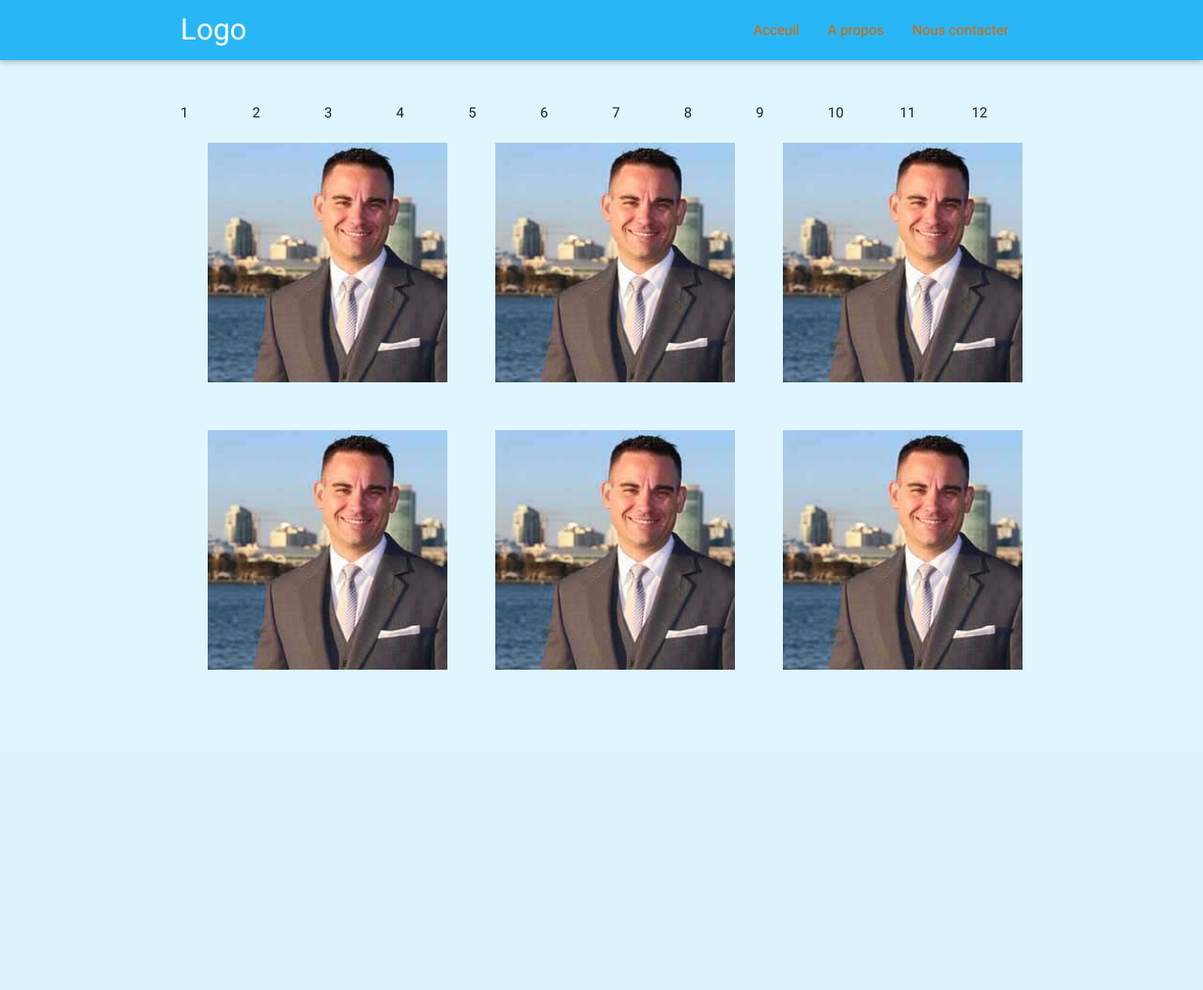
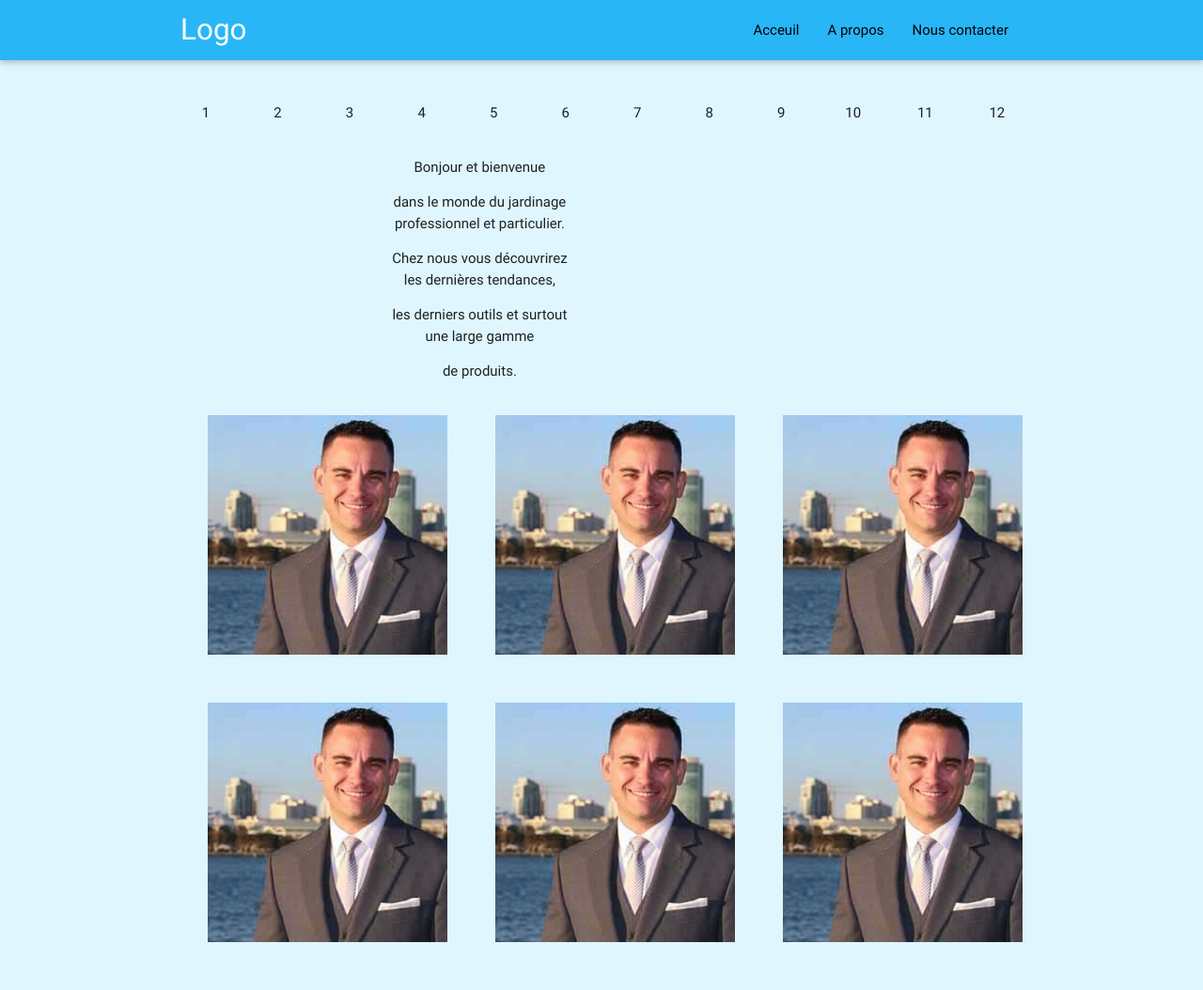
Before and after one commit to juliengrima/pointjardin, a PHP site: page / in a window 1280 px wide. Shown: the whole page at 94% size. Before the commit the page ends 713 px from the top, so only its background shows below. Run offline with PHP 8.4, Linux system fonts and the light colour scheme; some libraries are stand-ins or nearby versions.

Commit message:
- modif index ajout text 	- modif main.css ajout commentaires

```diff
--- a/css/Main.css
+++ b/css/Main.css
@@ -1,4 +1,5 @@
 
+/* balise responsive */
 @media screen and (min-width: 768px) and (max-width: 992px) {
     .contenu {
         width:500px;
@@ -12,6 +13,7 @@
     }
 }
 
+/* couleur du body */
 body{
     background-color: #dff6ff;
     background-repeat: no-repeat;
@@ -28,6 +30,7 @@ body{
     margin-left: 15px;
 }
 
+/* barre de navigation */
 nav .button-collapsemain {
     float: left;
     position: relative;
@@ -39,44 +42,6 @@ nav .button-collapsemain {
 .color{
     background-color: aquamarine;
 }
-
-/*.zoomarticle {
-	height: 400px;
-    width: 380px;
-	float: left;
-	margin-bottom: 1.65em;
-	margin-left: 3%;
-	-webkit-box-sizing: border-box;
-	-moz-box-sizing: border-box;
-	box-sizing: border-box;
-	list-style: none;
-}
-
-/*TAILLE AGRANDISSEMENT BORD IMAGE*/
-/*.article_big_img {
-	width: 450px;
-	height: 450px;
-	overflow: hidden;
-	padding-right: 20px;
-}*/
-
-/*TAILLE DE L'IMAGE*/
-/*.article_big_img > img {
-	width: 400px;
-	height: 380px;
-	transition: all 1s;
-	-moz-transition: all 1s;
-	-webkit-transition: all 1s;
-	-o-transition: all 1s;
-}
-
-.zoomarticle:hover > .article_big_img > img {
-	transform: scale(1.30);
-	-ms-transform: scale(1.30);
-	-webkit-transform: scale(1.30);
-	-o-transform: scale(1.30);
-	-moz-transform: scale(1.30);
-}*/
 
 /* ZOOM IMAGE */
 .zoomarticle2 {
@@ -114,8 +79,9 @@ nav .button-collapsemain {
 	-moz-transform: scale(1.50);
 }
 
+/* coloration des liens texte surbrillance */
 A:link {
-    COLOR: rgb(222, 100, 0); TEXT-DECORATION: none; FONT-SIZE: 1.0em;
+    COLOR: rgb(0, 0, 0); TEXT-DECORATION: none; FONT-SIZE: 1.0em;
 }
 
 A:hover {
@@ -123,16 +89,23 @@ A:hover {
 }
 
 .formulaire{
-    display:inline-block;}
+    display:inline-block;
+}
 
 .formulaire .champ{
     background-color: rgb(36, 121, 0);
     width:300px;
-    height:35px;}
+    height:35px;
+}
 
 .formulaire .bouton{
     background-color: rgb(70, 121, 0);
     background-repeat: no-repeat;
     width: 35px;
     height: 35px;
-    padding: 0; }
+    padding: 0;
+}
+
+.decalage {
+    margin-left: 200px;
+}
--- a/index.php
+++ b/index.php
@@ -7,8 +7,8 @@ include('includes/header.php');
 
         <!--CORPS DE LA PAGE-->
 
-
-<div class="container">
+<!-- REPERES DE COLONNES POUR IMPLEMENTATION -->
+<div class="container center">
 <div class="row">
 <div class="col s1">1</div>
 <div class="col s1">2</div>
@@ -23,6 +23,18 @@ include('includes/header.php');
 <div class="col s1">11</div>
 <div class="col s1">12</div>
 </div>
+</div>
+
+<div class="container center">
+    <div class="row">
+        <div class="col s12 m6">
+            <p class="decalage">Bonjour et bienvenue</p>
+            <p class="decalage">dans le monde du jardinage <br> professionnel et particulier.</p>
+            <p class="decalage">Chez nous vous découvrirez <br>les dernières tendances,</p>
+            <p class="decalage">les derniers outils et surtout <br> une large gamme</p>
+            <p class="decalage">de produits.</p>
+        </div>
+    </div>
 </div>
 
 <!-- Ligne de tuiles lien vers pages 1 -->
```
